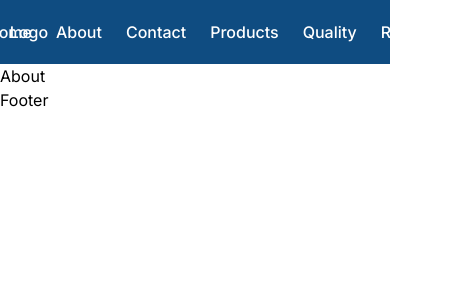
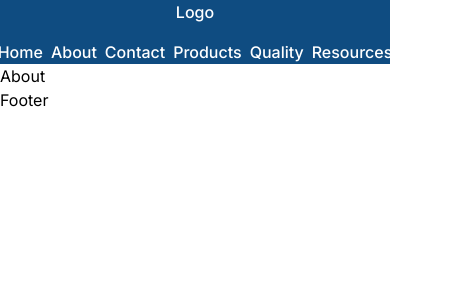
Before and after one commit to asif0008/pipe-solution, a Next.js app: page /about in a window 390 px wide. Shown: the top 300 px of the page, 461 px wide, since content can reach past the window. Built offline with nearby package versions, Linux system fonts and the light colour scheme.

Commit message:
css update

```diff
--- a/src/app/components/Header.js
+++ b/src/app/components/Header.js
@@ -9,9 +9,9 @@ import Home from './Home'
 const Header = () => {
   return (
     <header className='bg-primary h-[4rem] my-auto'>
-        <div className='container-size flex items-center justify-between h-full text-white font-medium'>
+        <div className='container-size flex flex-col md:flex-row items-center justify-between h-full text-white font-medium'>
             <h4>Logo</h4>
-            <nav className='container-size flex items-center justify-center gap-[1.5rem]'>
+            <nav className='container-size flex items-center justify-center gap-2 md:gap-[1.5rem]'>
                 <Link href="/">Home</Link>
                 <Link href="/about">About</Link>
                 <Link href="/contact">Contact</Link>
```
